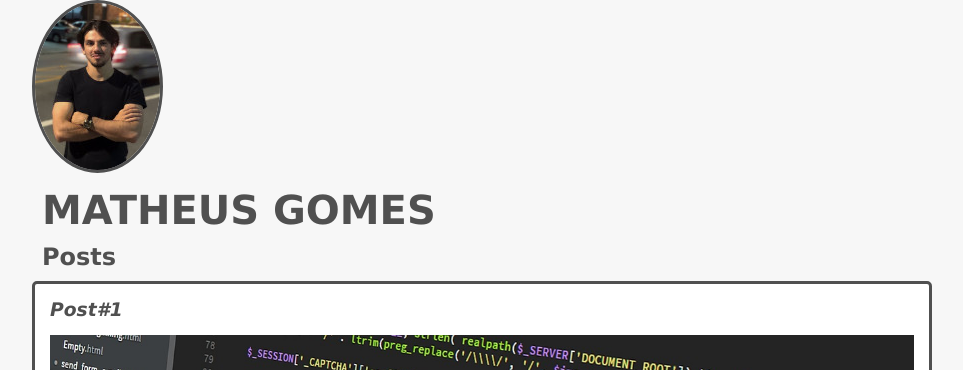
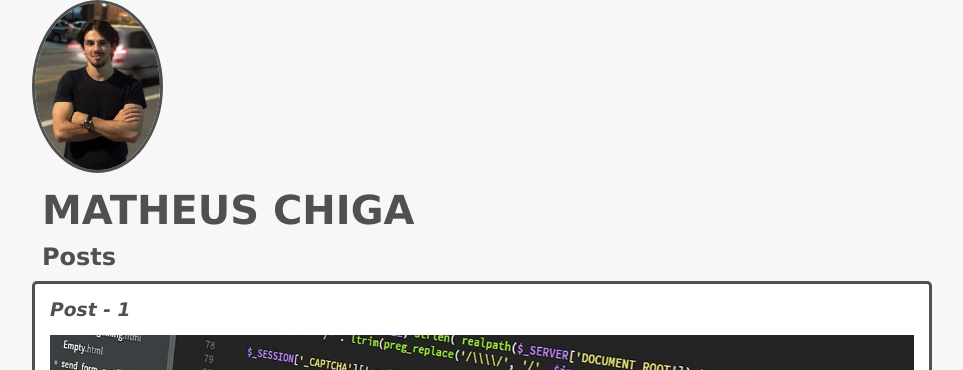
Before and after one commit to Matchiga/Primeiros-Passos-HTML, a plain HTML site: page index.html in a window 1280 px wide. Shown: the top 370 px of the page, without its empty margins (158-1121 px from the left). Drawn offline with Linux system fonts and the light colour scheme.

Commit message:
Nome e título posts alterados

```diff
--- a/index.html
+++ b/index.html
@@ -10,7 +10,7 @@
 <body>
     <header>
     <img class="photo" src="./Foto_de_Perfil_125px.jpeg"/>
-    <h1 id="title">Matheus Gomes</h1>
+    <h1 id="title">Matheus Chiga</h1>
     </header>
         <section>
             <header>
@@ -18,7 +18,7 @@
             </header>
             <article class="post">
                 <header>
-                <h3 class="post_title">Post#1</h3>
+                <h3 class="post_title">Post - 1</h3>
             </header>
             <img src="./Capa_Linkedlin_ajustada.jpg" alt="Capa" class="post_img">
             <p class="post_content">
```
